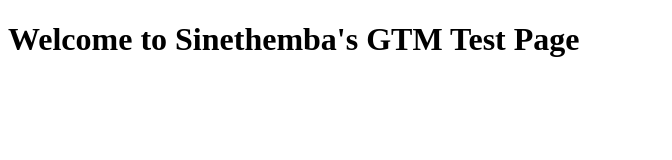
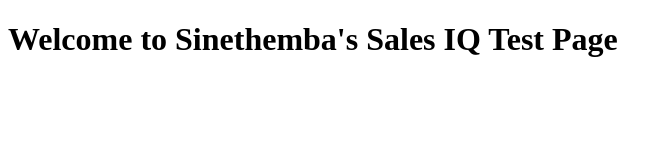
Before and after one commit to Themba-svg/Themba-svg.github.io, a plain HTML site: page index.html in a window 1280 px wide. Shown: the whole page, without its empty margins (0-672 px from the left). Drawn offline with Linux system fonts and the light colour scheme.

Commit message:
Update index.html

```diff
--- a/index.html
+++ b/index.html
@@ -20,7 +20,7 @@ j=d.createElement(s),dl=l!='dataLayer'?'&l='+l:'';j.async=true;j.src=
 height="0" width="0" style="display:none;visibility:hidden"></iframe></noscript>
 <!-- End Google Tag Manager (noscript) -->
 
-  <h1>Welcome to Sinethemba's GTM Test Page</h1>
+  <h1>Welcome to Sinethemba's Sales IQ Test Page</h1>
 
   <script>
     const params = new URLSearchParams(window.location.search);
```
